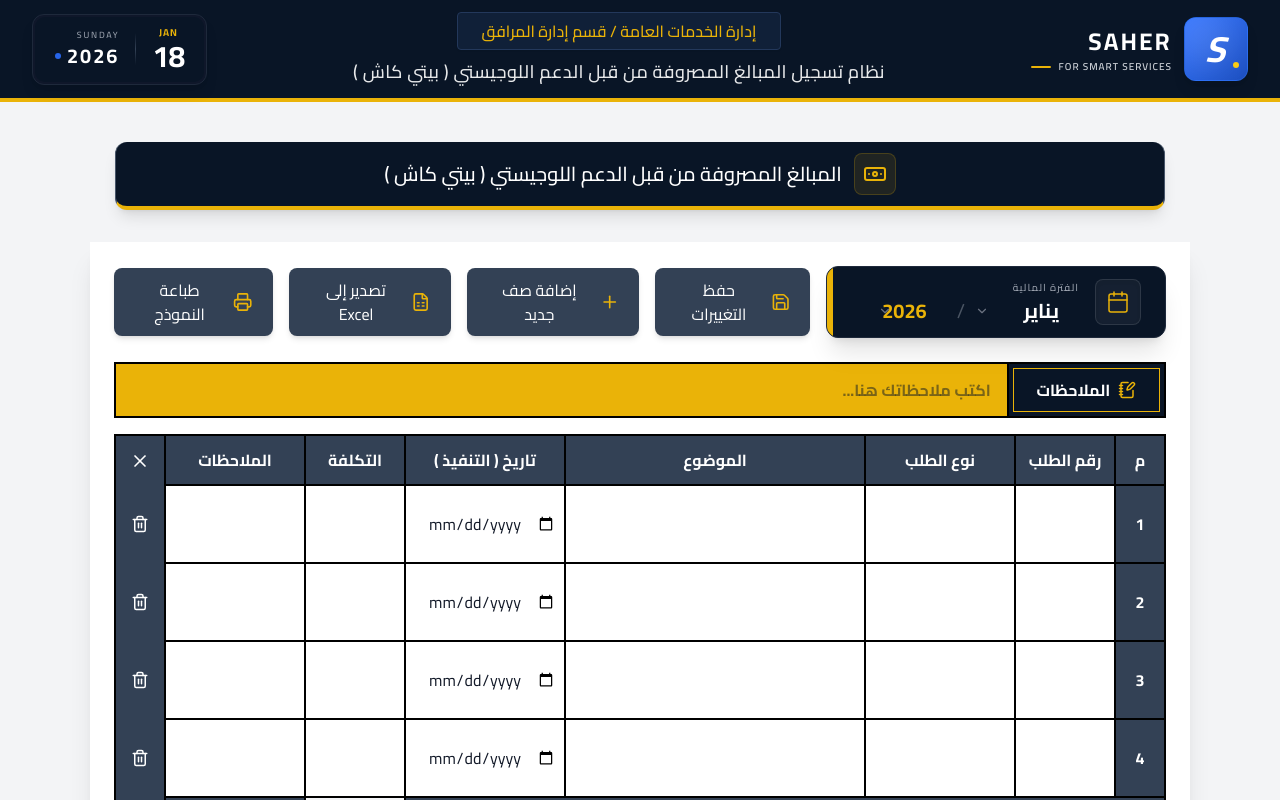
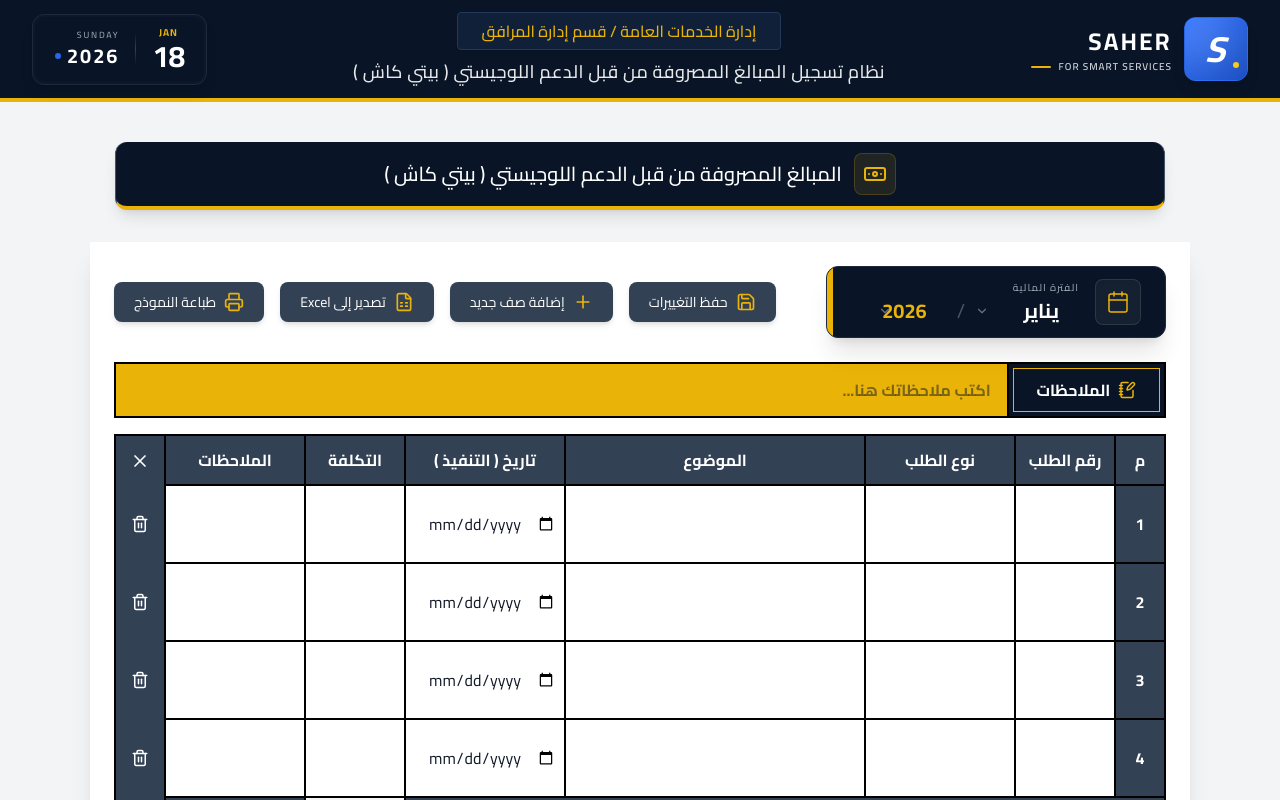
Before and after one commit to privatep88/Petty-Cash, a React (Vite) app: page / in a window 1280 px wide. Shown: the top 800 px of the page. Built offline with nearby package versions, Linux system fonts and the light colour scheme.

Commit message:
feat: Adjust button text size for better readability
Increase the font size of buttons in the ExpenseTable component to `text-sm` to improve readability, especially for the Arabic labels.

```diff
--- a/components/ExpenseTable.tsx
+++ b/components/ExpenseTable.tsx
@@ -177,7 +177,7 @@ export const ExpenseTable: React.FC<ExpenseTableProps> = ({
           <button
             onClick={handleSave}
             disabled={justSaved}
-            className={`flex items-center justify-center gap-2 px-5 py-2.5 rounded-lg shadow-md transition-all active:scale-95 w-full md:w-auto ${
+            className={`flex items-center justify-center gap-2 px-5 py-2.5 rounded-lg shadow-md transition-all active:scale-95 w-full md:w-auto text-sm ${
               justSaved
                 ? 'bg-green-600 text-white cursor-not-allowed'
                 : 'bg-[#334155] text-white hover:bg-[#1e293b] hover:shadow-lg'
@@ -198,7 +198,7 @@ export const ExpenseTable: React.FC<ExpenseTableProps> = ({
 
           <button
             onClick={onAddEntry}
-            className="flex items-center justify-center gap-2 bg-[#334155] text-white px-5 py-2.5 rounded-lg shadow-md hover:bg-[#1e293b] transition-all hover:shadow-lg active:scale-95 w-full md:w-auto"
+            className="flex items-center justify-center gap-2 bg-[#334155] text-white px-5 py-2.5 rounded-lg shadow-md hover:bg-[#1e293b] transition-all hover:shadow-lg active:scale-95 w-full md:w-auto text-sm"
           >
             <Plus size={20} className="text-[#eab308]" />
             إضافة صف جديد
@@ -206,7 +206,7 @@ export const ExpenseTable: React.FC<ExpenseTableProps> = ({
 
           <button
             onClick={handleExportExcel}
-            className="flex items-center justify-center gap-2 bg-[#334155] text-white px-5 py-2.5 rounded-lg shadow-md hover:bg-[#1e293b] transition-all hover:shadow-lg active:scale-95 w-full md:w-auto"
+            className="flex items-center justify-center gap-2 bg-[#334155] text-white px-5 py-2.5 rounded-lg shadow-md hover:bg-[#1e293b] transition-all hover:shadow-lg active:scale-95 w-full md:w-auto text-sm"
           >
             <FileSpreadsheet size={20} className="text-[#eab308]" />
             تصدير إلى Excel
@@ -214,7 +214,7 @@ export const ExpenseTable: React.FC<ExpenseTableProps> = ({
 
           <button
             onClick={() => window.print()}
-            className="flex items-center justify-center gap-2 bg-[#334155] text-white px-5 py-2.5 rounded-lg shadow-md hover:bg-[#1e293b] transition-all hover:shadow-lg active:scale-95 w-full md:w-auto"
+            className="flex items-center justify-center gap-2 bg-[#334155] text-white px-5 py-2.5 rounded-lg shadow-md hover:bg-[#1e293b] transition-all hover:shadow-lg active:scale-95 w-full md:w-auto text-sm"
           >
             <Printer size={20} className="text-[#eab308]" />
             طباعة النموذج
```
